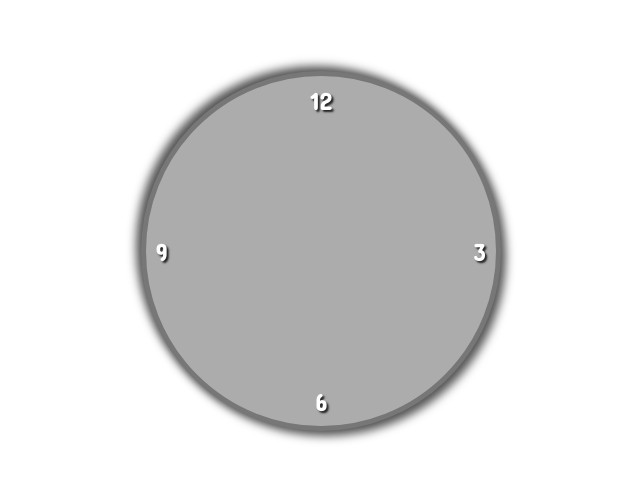
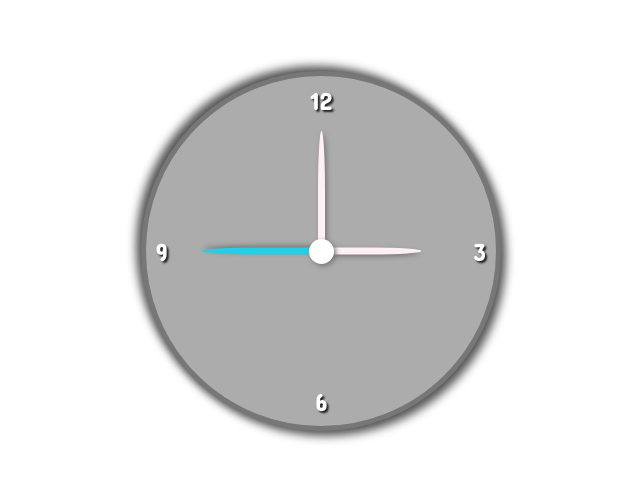
Before and after one commit to soeweiyan-phyo/clock, a plain HTML site: page index.html in a window 1280 px wide. Shown: the part 149-630 px from the top of the page, without its empty margins (319-959 px from the left). Drawn offline with Linux system fonts and the light colour scheme.

Commit message:
Add clock arrows

```diff
--- a/style.css
+++ b/style.css
@@ -26,6 +26,7 @@ html {
   border-radius: 50%;
   border: 0.5rem solid #777;
   box-shadow: 0.5rem 0.5rem 1rem #555, -0.5rem -0.5rem 1rem #555;
+  position: relative;
 }
 
 .numbers {
@@ -65,3 +66,46 @@ html {
   top: 50%;
   transform: translateY(-50%);
 }
+
+.arrows {
+  width: inherit;
+  height: inherit;
+  position: absolute;
+
+  top: 0;
+  left: 0;
+  display: flex;
+  justify-content: center;
+  align-items: center;
+}
+
+.arrows::before {
+  content: "";
+  width: 2.5rem;
+  height: 2.5rem;
+  background-color: #fff;
+  box-shadow: 0.2rem 0.2rem 0.5rem #777;
+  border-radius: 50%;
+  z-index: 10;
+}
+
+.arrows div {
+  width: 0.7rem;
+  height: 12rem;
+  background-color: #fff0f5;
+  position: absolute;
+  bottom: 50%;
+  box-shadow: 0.2rem 0.2rem 0.5rem #777;
+  border-radius: 100% 100% 0 0;
+  transform-origin: bottom center;
+}
+
+.arrows .hour {
+  height: 10rem;
+  transform: rotate(90deg);
+}
+
+.arrows .second {
+  background-color: #24cfe6;
+  transform: rotate(270deg);
+}
```
